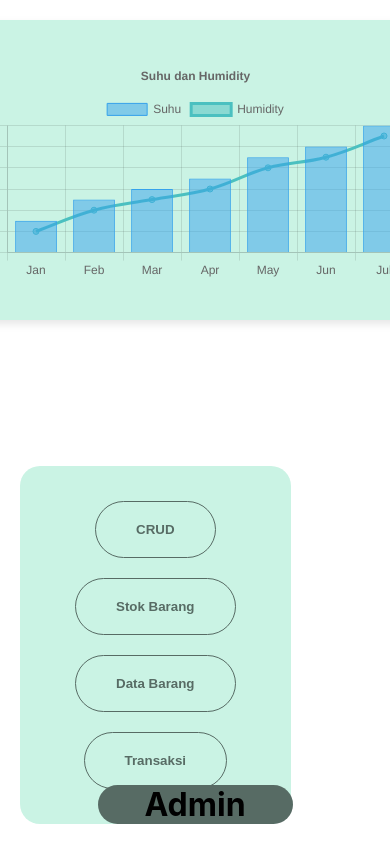
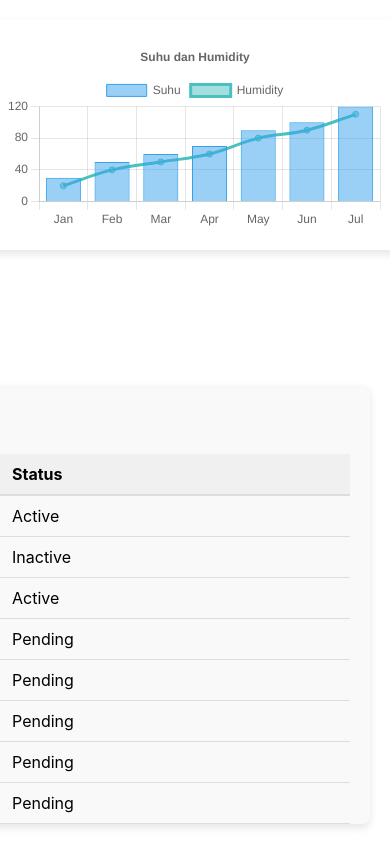
Before and after one commit to navianaa/smart-vendingmachine, a React (Vite) app: page /admin in a window 390 px wide. Shown: the top 844 px of the page. Built offline with nearby package versions, Linux system fonts and the light colour scheme.

Commit message:
admin page finish (un responsive)

```diff
--- a/package.json
+++ b/package.json
@@ -10,6 +10,9 @@
     "preview": "vite preview"
   },
   "dependencies": {
+    "@emotion/react": "^11.13.5",
+    "@emotion/styled": "^11.13.5",
+    "@mui/material": "^6.1.7",
     "chart.js": "^4.4.6",
     "react": "^18.3.1",
     "react-chartjs-2": "^5.2.0",
--- /dev/null
+++ b/src/components/admin/DataTable.jsx
@@ -0,0 +1,40 @@
+import React from 'react';
+
+export default function DataTable() {
+  // Data dummy untuk tabel
+  const data = [
+    { id: 1, name: 'John Doe', age: 25, status: 'Active' },
+    { id: 2, name: 'Jane Smith', age: 30, status: 'Inactive' },
+    { id: 3, name: 'Michael Brown', age: 22, status: 'Active' },
+    { id: 4, name: 'Alice Johnson', age: 29, status: 'Pending' },
+    { id: 4, name: 'Alice Johnson', age: 29, status: 'Pending' },
+    { id: 4, name: 'Alice Johnson', age: 29, status: 'Pending' },
+    { id: 4, name: 'Alice Johnson', age: 29, status: 'Pending' },
+    { id: 4, name: 'Alice Johnson', age: 29, status: 'Pending' },
+  ];
+
+  return (
+    <div style={{ marginTop: '20px', width: '100%' , height:'350px'}}>
+      <table style={{ width: '1160px', borderCollapse: 'collapse', textAlign: 'left', margin: '0 auto',}}>
+        <thead>
+          <tr style={{ backgroundColor: '#f0f0f0', borderBottom: '2px solid #ddd' }}>
+            <th style={{ padding: '10px', width: '50px' }}>ID</th>
+            <th style={{ padding: '10px', width: '200px' }}>Nama</th>
+            <th style={{ padding: '10px', width: '100px' }}>Usia</th>
+            <th style={{ padding: '10px', width: '150px' }}>Status</th>
+          </tr>
+        </thead>
+        <tbody>
+          {data.map((item) => (
+            <tr key={item.id} style={{ borderBottom: '1px solid #ddd' }}>
+              <td style={{ padding: '10px', width: '50px' }}>{item.id}</td>
+              <td style={{ padding: '10px', width: '200px' }}>{item.name}</td>
+              <td style={{ padding: '10px', width: '100px' }}>{item.age}</td>
+              <td style={{ padding: '10px', width: '150px' }}>{item.status}</td>
+            </tr>
+          ))}
+        </tbody>
+      </table>
+    </div>
+  );
+}
--- a/src/components/admin/Navbar.jsx
+++ b/src/components/admin/Navbar.jsx
@@ -10,6 +10,7 @@ export default function Navbar() {
         <button>Stok Barang</button>
         <button>Data Barang</button>
         <button>Transaksi</button>
+        <button>Logout</button>
       </div>
     </nav>
   )
--- a/src/css/admin.css
+++ b/src/css/admin.css
@@ -1,26 +1,24 @@
+
 .navbar-admin {
   background-color: #CAF3E4;
   margin: 20px;
-  padding: 35px; /* Atur padding sesuai kebutuhan */
+  padding: 35px;
   display: flex;
   justify-content: space-between;
   align-items: center;
-  position: fixed; /* Tetap di posisi ini */
-  bottom: 0; /* Posisikan di bagian bawah */
-  left: 0; /* Posisikan di bagian kiri */
+  position: fixed;
+  bottom: 0;
+  left: 0;
   border-radius: 20px;
-  /* box-shadow: 0 -2px 10px rgba(0, 0, 0, 0.1); Tambahkan bayangan jika perlu */
 }
 
 .navbar-bottom {
-  width: auto; /* Anda bisa mengubah ini sesuai kebutuhan */
-  height: auto; /* Atur tinggi jika diperlukan */
+  display: flex;
   flex-direction: column;
+  justify-content: center;
   align-items: center;
-  padding: 0px 20px;
-  display: flex;
-  justify-content: center;
   gap: 20px;
+  padding: 0 20px;
 }
 
 .navbar-bottom button {
@@ -38,40 +36,99 @@
   color: #fff;
 }
 
-.admin-profile{
-  align-items: center;
-  height: auto;
-  width: 50%;
-  background-color: #576B64;
-  padding: auto;
-  margin:20px 20px;
-  bottom: 0;
+.admin-profile {
   display: flex;
-  position: fixed;
-  border-radius: 20px;
   flex-direction: column;
   justify-content: center;
+  align-items: center;
+  position: fixed;
+  bottom: 0;
+  width: 50%;
+  height: auto;
+  background-color: #576B64;
+  margin: 20px;
+  border-radius: 20px;
 }
+
 .top-section {
   display: flex;
   justify-content: space-around;
-  align-items: flex-start; /* Align charts to the top */
-  /* width: 100%; */
+  align-items: flex-start;
   gap: 20px;
-  margin: 20px 20px;
+  margin: 20px;
   position: absolute;
   top: 0;
 }
 
+/* .navbar-bottom {
+  display: flex;
+  flex-direction: column;
+  justify-content: center;
+  align-items: center;
+  gap: 20px;
+  padding: 0 20px;
+}
+
+.navbar-bottom button {
+  border: 1px solid #576B64;
+  border-radius: 50px;
+  padding: 20px 40px;
+  background-color: transparent;
+  color: #576B64;
+  font-weight: bold;
+  cursor: pointer;
+} */
+
 .chart-box {
   flex: 1;
-  background-color: #CAF3E4;
-  border-radius: 15px;
-  padding: 20px;
-  width: 485px;  /* Adjust as needed */
-  height: 300px; /* Adjust as needed */
-  box-shadow: 0 4px 8px rgba(0, 0, 0, 0.1);
+  flex-direction: column;
   display: flex;
   justify-content: center;
   align-items: center;
+  width: 485px;
+  height: 230px;
+  background-color: #fff;
+  border-radius: 15px;
+  padding: 20px;
+  box-shadow: 0 4px 8px rgba(0, 0, 0, 0.1);
 }
+
+.data-table-section {
+  margin-top: 100px;
+  padding: 20px;
+  position: fixed;
+  right: 0;
+  bottom: 0;
+  margin-bottom: 20px;
+  margin-right: 20px;
+  background-color: #f9f9f9;
+  border-radius: 8px;
+  box-shadow: 0px 4px 8px rgba(0, 0, 0, 0.1);
+}
+
+.data-table-section h2 {
+  margin-bottom: 20px;
+  color: #333;
+  font-weight: bold;
+}
+
+table {
+  width: 100%;
+  border-collapse: collapse;
+}
+
+thead th {
+  background-color: #f0f0f0;
+  border-bottom: 2px solid #ddd;
+  padding: 10px;
+  text-align: left;
+}
+
+tbody td {
+  padding: 10px;
+  border-bottom: 1px solid #ddd;
+}
+
+tbody tr:hover {
+  background-color: #f5f5f5;
+}
--- a/src/pages/admin/HomeAdmin.jsx
+++ b/src/pages/admin/HomeAdmin.jsx
@@ -1,15 +1,14 @@
 import React from 'react';
 import Navbar from '../../components/admin/Navbar';
 import '../../css/admin.css';
-import Chart from '../../components/admin/Chart'; // Adjust the import path as needed
+import Chart from '../../components/admin/Chart';
+import DataTable from '../../components/admin/DataTable';
 
 export default function HomeAdmin() {
   return (
+    <div className="admin">
     <div className="container">
       <Navbar />
-      <div className="admin-profile">
-        <h1>Admin</h1>
-      </div>
       <div className="top-section">
         <div className="chart-box">
           <Chart />
@@ -21,6 +20,12 @@ export default function HomeAdmin() {
           <Chart />
         </div>
       </div>
+      {/* Tambahkan Data Table di bawah chart */}
+      <div className="data-table-section">
+        <h2>Data Barang</h2>
+        <DataTable />
+      </div>
+    </div>
     </div>
   );
 }
```
Also changed, not shown: 2 other files (tests, documents, lock files or other folders).
